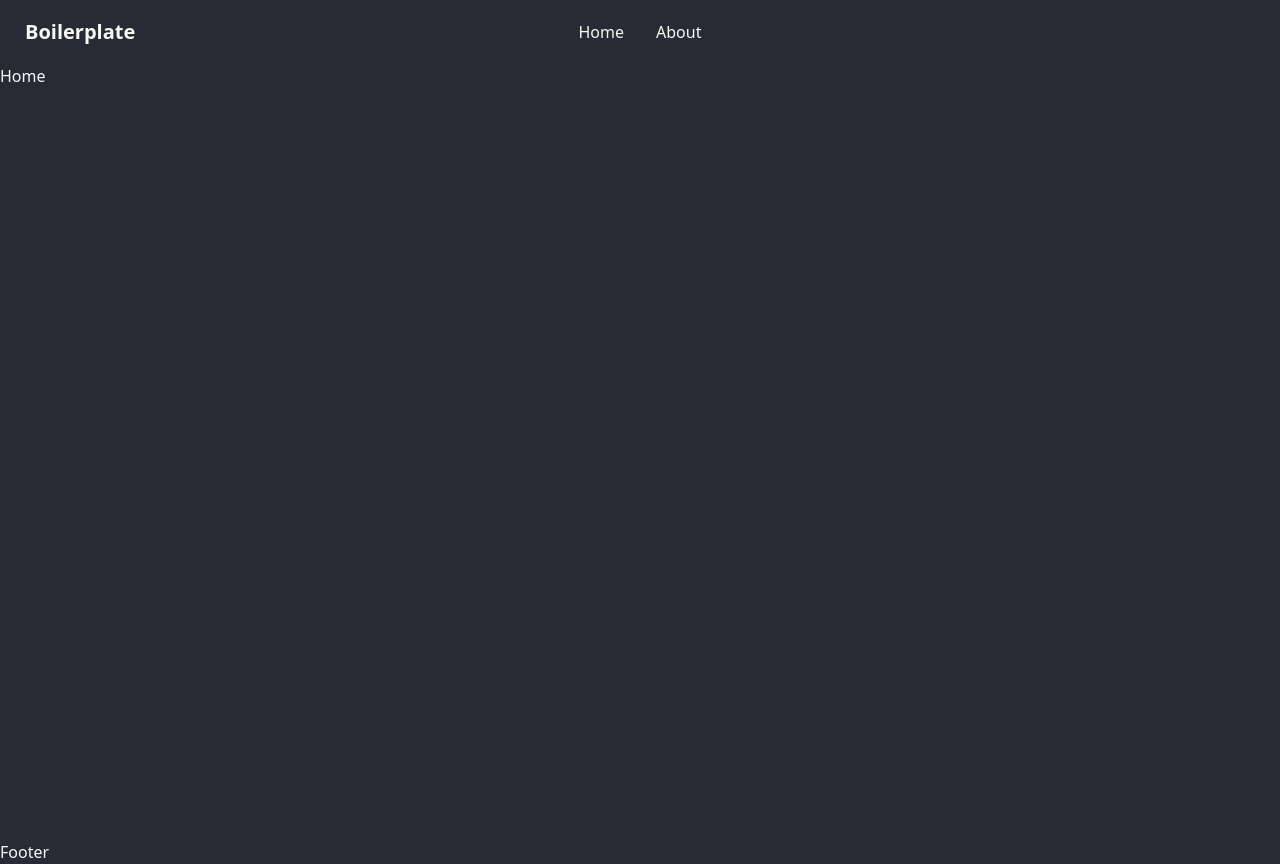
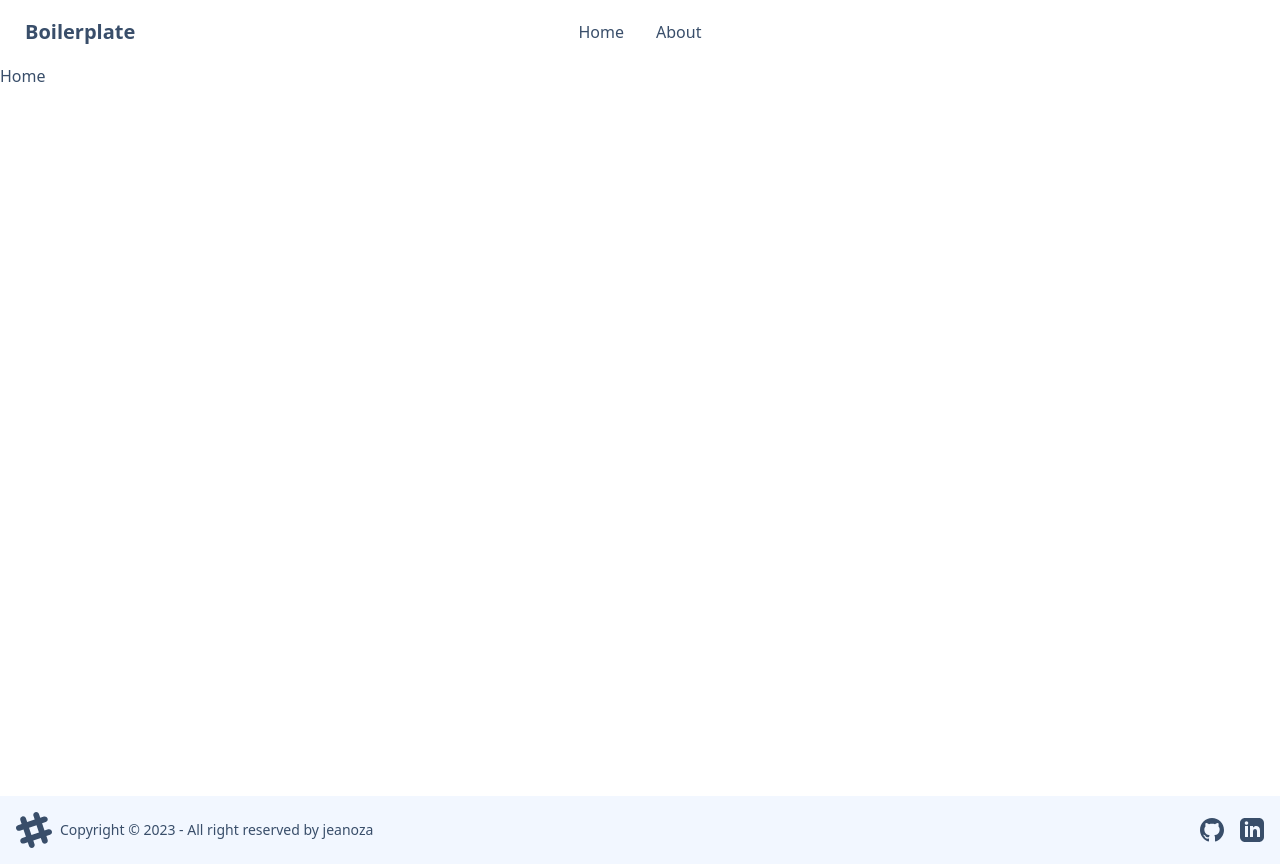
Before and after one commit to jeanoza/boilerplate, a React (Create React App) app in the folder frontend/: page / in a window 1280 px wide. Built offline with nearby package versions, Linux system fonts and the light colour scheme.

Commit message:
tweaks(footer)

```diff
--- a/frontend/src/components/footer.tsx
+++ b/frontend/src/components/footer.tsx
@@ -1,3 +1,22 @@
+import { Link } from "react-router-dom";
+
 export default function Footer() {
-	return <div className="absolute bottom-0 w-full">Footer</div>
+	return <footer className="footer items-center p-4 bg-base-200 text-base-content absolute bottom-0 w-full">
+		<div className="items-center grid-flow-col">
+			<svg width="36" height="36" viewBox="0 0 24 24" xmlns="http://www.w3.org/2000/svg" fillRule="evenodd" clipRule="evenodd" className="fill-current"><path d="M22.672 15.226l-2.432.811.841 2.515c.33 1.019-.209 2.127-1.23 2.456-1.15.325-2.148-.321-2.463-1.226l-.84-2.518-5.013 1.677.84 2.517c.391 1.203-.434 2.542-1.831 2.542-.88 0-1.601-.564-1.86-1.314l-.842-2.516-2.431.809c-1.135.328-2.145-.317-2.463-1.229-.329-1.018.211-2.127 1.231-2.456l2.432-.809-1.621-4.823-2.432.808c-1.355.384-2.558-.59-2.558-1.839 0-.817.509-1.582 1.327-1.846l2.433-.809-.842-2.515c-.33-1.02.211-2.129 1.232-2.458 1.02-.329 2.13.209 2.461 1.229l.842 2.515 5.011-1.677-.839-2.517c-.403-1.238.484-2.553 1.843-2.553.819 0 1.585.509 1.85 1.326l.841 2.517 2.431-.81c1.02-.33 2.131.211 2.461 1.229.332 1.018-.21 2.126-1.23 2.456l-2.433.809 1.622 4.823 2.433-.809c1.242-.401 2.557.484 2.557 1.838 0 .819-.51 1.583-1.328 1.847m-8.992-6.428l-5.01 1.675 1.619 4.828 5.011-1.674-1.62-4.829z"></path></svg>
+			<p>Copyright © 2023 - All right reserved by jeanoza</p>
+		</div>
+		<div className="grid-flow-col gap-4 md:place-self-center md:justify-self-end">
+			<Link to="https://www.github.com/jeanoza" target="_blank" className="fill-current hover:fill-primary">
+				<svg xmlns="http://www.w3.org/2000/svg" width="24" height="24" viewBox="0 0 24 24" >
+					<path d="M12 0c-6.626 0-12 5.373-12 12 0 5.302 3.438 9.8 8.207 11.387.599.111.793-.261.793-.577v-2.234c-3.338.726-4.033-1.416-4.033-1.416-.546-1.387-1.333-1.756-1.333-1.756-1.089-.745.083-.729.083-.729 1.205.084 1.839 1.237 1.839 1.237 1.07 1.834 2.807 1.304 3.492.997.107-.775.418-1.305.762-1.604-2.665-.305-5.467-1.334-5.467-5.931 0-1.311.469-2.381 1.236-3.221-.124-.303-.535-1.524.117-3.176 0 0 1.008-.322 3.301 1.23.957-.266 1.983-.399 3.003-.404 1.02.005 2.047.138 3.006.404 2.291-1.552 3.297-1.23 3.297-1.23.653 1.653.242 2.874.118 3.176.77.84 1.235 1.911 1.235 3.221 0 4.609-2.807 5.624-5.479 5.921.43.372.823 1.102.823 2.222v3.293c0 .319.192.694.801.576 4.765-1.589 8.199-6.086 8.199-11.386 0-6.627-5.373-12-12-12z" />
+				</svg>
+			</Link>
+			<Link to="https://www.linkedin.com/in/kyubong-choi-489198176/" target="_blank" className="fill-current hover:fill-primary">
+				<svg xmlns="http://www.w3.org/2000/svg" width="24" height="24" viewBox="0 0 24 24" >
+					<path d="M19 0h-14c-2.761 0-5 2.239-5 5v14c0 2.761 2.239 5 5 5h14c2.762 0 5-2.239 5-5v-14c0-2.761-2.238-5-5-5zm-11 19h-3v-11h3v11zm-1.5-12.268c-.966 0-1.75-.79-1.75-1.764s.784-1.764 1.75-1.764 1.75.79 1.75 1.764-.783 1.764-1.75 1.764zm13.5 12.268h-3v-5.604c0-3.368-4-3.113-4 0v5.604h-3v-11h3v1.765c1.396-2.586 7-2.777 7 2.476v6.759z" />
+				</svg>
+			</Link>
+		</div>
+	</footer>
 }
--- a/frontend/tailwind.config.js
+++ b/frontend/tailwind.config.js
@@ -6,6 +6,6 @@
   },
   plugins: [require("daisyui")],
   daisyui: {
-    themes: ["dracula"],
+    themes: ["winter"],
   },
 };
```
